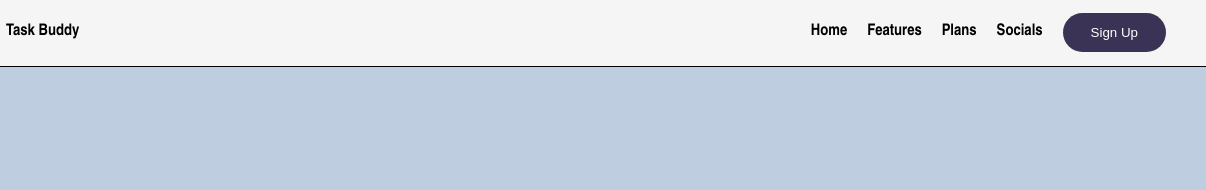
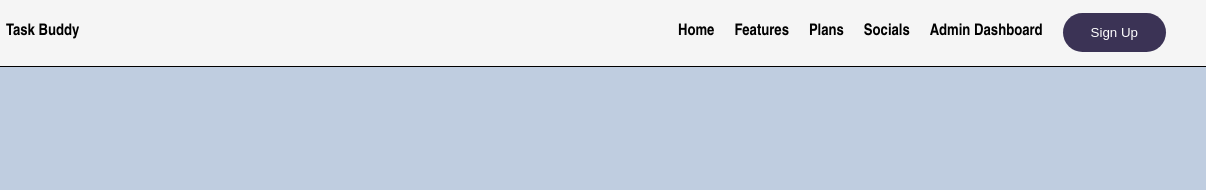
Before and after one commit to NatalieMelnyk/NatalieMelnyk.github.io, a website: page public/index.html in a window 1280 px wide. Shown: the top 190 px of the page, 74-1280 px from the left. Drawn offline with Linux system fonts and the light colour scheme; no server answers.

Commit message:
Updated: Added Admin Dashboard Link to Main Page

```diff
--- a/public/index.html
+++ b/public/index.html
@@ -262,6 +262,7 @@
                     <a href="#featureTitle">Features</a>
                     <a href="#planTitle">Plans</a>
                     <a href="#pgFooter">Socials</a>
+                    <a href="/admin">Admin Dashboard</a>
                     <a href="#form">
                         <button>Sign Up</button>
                     </a>
```
